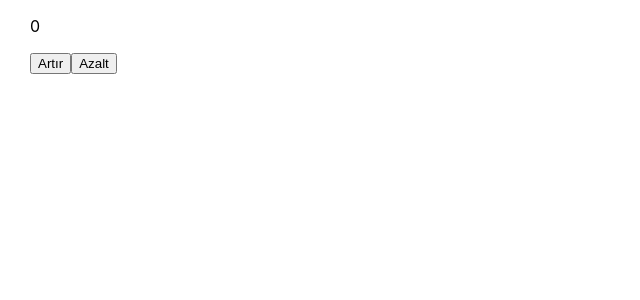
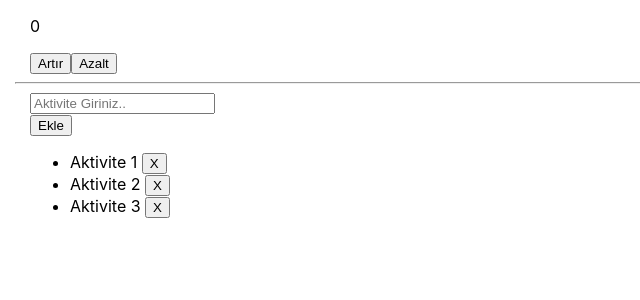
Before and after one commit to halit-kalayci-instruction/tobeto-b-react, a React (Create React App) app: page / in a window 1280 px wide. Shown: the top 300 px of the page, without its empty margins (0-640 px from the left). Built offline with nearby package versions, Linux system fonts and the light colour scheme.

Commit message:
workshop çözümü

```diff
--- a/src/App.js
+++ b/src/App.js
@@ -33,14 +33,40 @@ export default function App() {
     setTotal(total - 1);
   }
 
+  // Two Way Data Binding
+  const [activity, setActivity] = useState("");
+  const [activityList, setActivityList] = useState(["Aktivite 1", "Aktivite 2", "Aktivite 3"]);
+
+
+  const clearActivity = () => {
+    setActivity("");
+  }
+  const addActivity = () => {
+    setActivityList([...activityList, activity]);
+    clearActivity();
+  }
+  const removeActivity = (activity) => {
+    setActivityList(activityList.filter(i => i !== activity));
+  }
   return (
     <>
       <div>
         <p>{total}</p>
       </div>
       <div>
-        <button onClick={increase}>Artır</button>
-        <button onClick={decrease}>Azalt</button>
+        <button onClick={() => { increase() }}>Artır</button>
+        <button onClick={() => { decrease() }}>Azalt</button>
+      </div>
+      <hr />
+      <div>
+        <input value={activity} onChange={(event) => { setActivity(event.target.value) }} type='text' placeholder='Aktivite Giriniz..' />
+        <br />
+        <button onClick={() => { addActivity() }}>Ekle</button>
+        <ul>
+          {/* JSX içerisinde iterasyonlar her zaman MAP ile yapılmalıdır. */}
+          {activityList.map((element) =>
+            <li key={element}>{element} <button onClick={() => { removeActivity(element) }}>X</button></li>)}
+        </ul>
       </div>
     </>
   );
```
